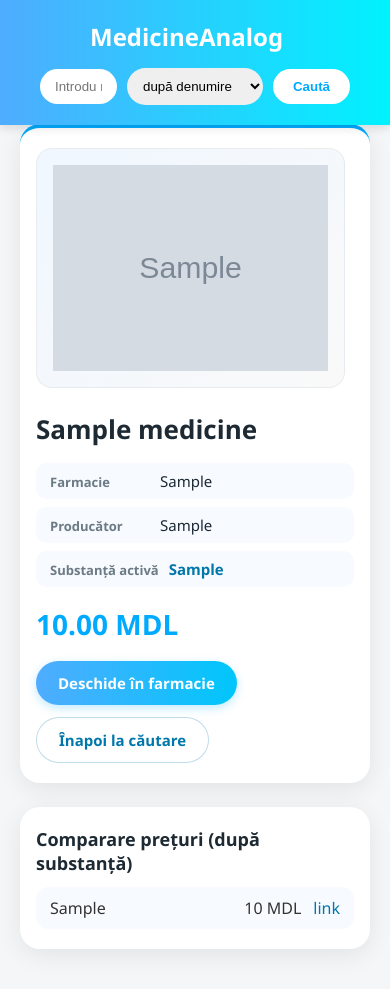
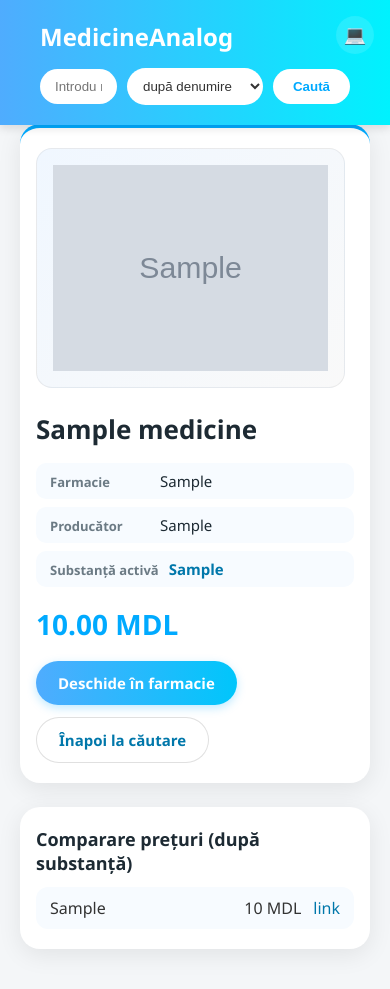
Before and after one commit to CapsamunStepan/MedicineAnalog, a Django app: page /medicine/1/ in a window 390 px wide. Run offline with Django 5.2, Linux system fonts and the light colour scheme; tables that the repository leaves empty hold one stand-in row (values such as "Sample post"); grey boxes marked "Sample" are stand-in pictures.

Commit message:
feat: add dark theme

```diff
--- a/meds/static/meds/css/styles.css
+++ b/meds/static/meds/css/styles.css
@@ -1,18 +1,119 @@
-/* Сброс стилей для кросс-браузерности */
+/* ===== CSS Variables (Light theme) ===== */
+:root {
+    --bg: #f4f6f8;
+    --text: #333;
+    --text-heading: #1d2a33;
+    --text-secondary: #2f3f4a;
+    --text-muted: #6b7a84;
+    --text-dim: #56636c;
+    --text-card: #40525d;
+
+    --surface: #fff;
+    --surface-alt: #f7fbff;
+    --surface-hover: #f3fbff;
+    --surface-img: #f9f9f9;
+
+    --border: rgba(0, 0, 0, 0.06);
+    --border-light: rgba(0, 0, 0, 0.04);
+    --border-medium: rgba(0, 0, 0, 0.08);
+    --border-strong: rgba(0, 0, 0, 0.12);
+
+    --shadow-sm: 0 2px 6px rgba(0, 0, 0, 0.06);
+    --shadow-md: 0 4px 12px rgba(0, 0, 0, 0.06);
+    --shadow-lg: 0 6px 20px rgba(0, 0, 0, 0.06);
+    --shadow-card: 0 4px 12px rgba(0, 0, 0, 0.1);
+    --shadow-card-hover: 0 12px 24px rgba(0, 0, 0, 0.15);
+    --shadow-dropdown: 0 12px 30px rgba(0, 0, 0, 0.14);
+
+    --accent: #00aaff;
+    --accent-dark: #0077aa;
+    --accent-gradient: linear-gradient(90deg, #4facfe, #00f2fe);
+    --accent-gradient-btn: linear-gradient(90deg, #4facfe, #00c6fb);
+    --accent-shadow: rgba(0, 170, 255, 0.25);
+    --accent-shadow-strong: rgba(0, 170, 255, 0.35);
+    --accent-bg: #e6f7ff;
+    --accent-bg-soft: #f0f7ff;
+
+    --hero-gradient: linear-gradient(135deg, rgba(79, 172, 254, 0.18), rgba(0, 242, 254, 0.12));
+    --tip-bg: rgba(255, 255, 255, 0.85);
+    --tab-count-bg: rgba(0, 0, 0, 0.08);
+
+    --img-gradient: linear-gradient(135deg, #f0f7ff, #f9f9f9);
+
+    --header-bg: linear-gradient(90deg, #4facfe, #00f2fe);
+    --header-input-bg: #fff;
+    --header-input-color: #333;
+    --header-btn-bg: #fff;
+    --header-btn-color: #00aaff;
+    --header-btn-hover: #e6f7ff;
+}
+
+/* ===== Dark theme ===== */
+[data-theme="dark"] {
+    --bg: #0f1318;
+    --text: #d4dae0;
+    --text-heading: #e8ecf0;
+    --text-secondary: #b0bcc6;
+    --text-muted: #7a8a96;
+    --text-dim: #6a7a86;
+    --text-card: #9aacb8;
+
+    --surface: #1a2028;
+    --surface-alt: #1e2630;
+    --surface-hover: #242e38;
+    --surface-img: #1e2630;
+
+    --border: rgba(255, 255, 255, 0.06);
+    --border-light: rgba(255, 255, 255, 0.04);
+    --border-medium: rgba(255, 255, 255, 0.08);
+    --border-strong: rgba(255, 255, 255, 0.12);
+
+    --shadow-sm: 0 2px 6px rgba(0, 0, 0, 0.2);
+    --shadow-md: 0 4px 12px rgba(0, 0, 0, 0.25);
+    --shadow-lg: 0 6px 20px rgba(0, 0, 0, 0.3);
+    --shadow-card: 0 4px 12px rgba(0, 0, 0, 0.3);
+    --shadow-card-hover: 0 12px 24px rgba(0, 0, 0, 0.4);
+    --shadow-dropdown: 0 12px 30px rgba(0, 0, 0, 0.4);
+
+    --accent: #3db8ff;
+    --accent-dark: #6ccfff;
+    --accent-gradient: linear-gradient(90deg, #2a8fd4, #00b8d4);
+    --accent-gradient-btn: linear-gradient(90deg, #2a8fd4, #009ec4);
+    --accent-shadow: rgba(0, 140, 220, 0.3);
+    --accent-shadow-strong: rgba(0, 140, 220, 0.45);
+    --accent-bg: rgba(0, 170, 255, 0.12);
+    --accent-bg-soft: rgba(0, 170, 255, 0.06);
+
+    --hero-gradient: linear-gradient(135deg, rgba(42, 143, 212, 0.15), rgba(0, 184, 212, 0.08));
+    --tip-bg: rgba(30, 38, 48, 0.9);
+    --tab-count-bg: rgba(255, 255, 255, 0.08);
+
+    --img-gradient: linear-gradient(135deg, #1e2630, #242e38);
+
+    --header-bg: linear-gradient(90deg, #1a3a5c, #143040);
+    --header-input-bg: #1a2028;
+    --header-input-color: #d4dae0;
+    --header-btn-bg: rgba(255, 255, 255, 0.1);
+    --header-btn-color: #6ccfff;
+    --header-btn-hover: rgba(255, 255, 255, 0.15);
+}
+
+/* ===== Reset ===== */
 * {
     margin: 0;
     padding: 0;
     box-sizing: border-box;
 }
 
-/* Основной фон и шрифт */
 body {
     font-family: 'Segoe UI', Tahoma, Geneva, Verdana, sans-serif;
-    background-color: #f4f6f8;
-    color: #333;
-    padding-top: 100px; /* чтобы контент не залезал под header */
+    background-color: var(--bg);
+    color: var(--text);
+    padding-top: 100px;
+    transition: background-color 0.3s, color 0.3s;
 }
 
+/* ===== Hero ===== */
 .hero {
     padding: 10px 20px 0 20px;
 }
@@ -134,32 +232,57 @@ header .search-form input {
     border: none;
     width: 500px;
     outline: none;
+    background: var(--header-input-bg);
+    color: var(--header-input-color);
 }
 
 header .search-form button {
     padding: 10px 20px;
     border-radius: 30px;
     border: none;
-    background-color: white;
-    color: #00aaff;
+    background-color: var(--header-btn-bg);
+    color: var(--header-btn-color);
     cursor: pointer;
     transition: all 0.3s ease;
     font-weight: bold;
 }
 
 header .search-form button:hover {
-    background-color: #e6f7ff;
+    background-color: var(--header-btn-hover);
 }
 
+/* ===== Theme toggle ===== */
+.theme-toggle {
+    margin-left: auto;
+    flex-shrink: 0;
+    background: rgba(255, 255, 255, 0.12);
+    border: none;
+    border-radius: 999px;
+    width: 38px;
+    height: 38px;
+    display: flex;
+    align-items: center;
+    justify-content: center;
+    font-size: 18px;
+    line-height: 1;
+    cursor: pointer;
+    transition: background 0.2s;
+}
+
+.theme-toggle:hover {
+    background: rgba(255, 255, 255, 0.22);
+}
+
+/* ===== Suggestions dropdown ===== */
 .suggestions {
     position: absolute;
     top: 52px;
     left: 0;
     width: 100%;
-    background: white;
+    background: var(--surface);
     border-radius: 16px;
-    border: 1px solid rgba(0, 0, 0, 0.08);
-    box-shadow: 0 12px 30px rgba(0, 0, 0, 0.14);
+    border: 1px solid var(--border-medium);
+    box-shadow: var(--shadow-dropdown);
     overflow: hidden;
     z-index: 2000;
 }
@@ -273,8 +397,11 @@ header .search-form button:hover {
     border-radius: 30px;
     border: none;
     outline: none;
+    background: var(--header-input-bg);
+    color: var(--header-input-color);
 }
 
+/* ===== Chips ===== */
 .analog-chips {
     display: flex;
     gap: 10px;
@@ -405,37 +533,37 @@ header .search-form button:hover {
     display: inline-block;
     padding: 12px 22px;
     border-radius: 999px;
-    background: linear-gradient(90deg, #4facfe, #00c6fb);
+    background: var(--accent-gradient-btn);
     color: white;
     text-decoration: none;
     font-weight: 600;
     font-size: 15px;
     transition: transform 0.2s, box-shadow 0.2s;
-    box-shadow: 0 3px 10px rgba(0, 170, 255, 0.25);
+    box-shadow: 0 3px 10px var(--accent-shadow);
 }
 
 .btn:hover {
     transform: translateY(-2px);
-    box-shadow: 0 6px 16px rgba(0, 170, 255, 0.35);
+    box-shadow: 0 6px 16px var(--accent-shadow-strong);
 }
 
 .btn.secondary {
-    background: white;
-    color: #0077aa;
-    border: 1.5px solid rgba(0, 119, 170, 0.25);
+    background: var(--surface);
+    color: var(--accent-dark);
+    border: 1.5px solid var(--border-strong);
     box-shadow: none;
 }
 
 .btn.secondary:hover {
-    background: #f0f7ff;
+    background: var(--accent-bg-soft);
     transform: translateY(-2px);
-    box-shadow: 0 4px 12px rgba(0, 0, 0, 0.06);
+    box-shadow: var(--shadow-md);
 }
 
 .detail-subtitle {
     font-size: 18px;
     margin-bottom: 12px;
-    color: #1d2a33;
+    color: var(--text-heading);
 }
 
 .price-compare {
@@ -777,4 +901,15 @@ header .search-form button:hover {
     .medicine-grid {
         padding: 0 10px 30px 10px;
     }
+
+    .theme-toggle {
+        position: absolute;
+        top: 16px;
+        right: 16px;
+        margin-left: 0;
+    }
+
+    .logo a {
+        margin: 0;
+    }
 }
--- /dev/null
+++ b/meds/static/meds/js/theme.js
@@ -0,0 +1,41 @@
+(() => {
+  const STORAGE_KEY = "ma-theme";
+  const CYCLE = ["light", "dark", "system"];
+  const ICONS = { light: "\u2600\uFE0F", dark: "\uD83C\uDF19", system: "\uD83D\uDCBB" };
+  const TITLES = { light: "Светлая тема", dark: "Тёмная тема", system: "Как в системе" };
+
+  function getPreferred() {
+    return localStorage.getItem(STORAGE_KEY) || "system";
+  }
+
+  function resolveTheme(mode) {
+    if (mode === "system") {
+      return window.matchMedia("(prefers-color-scheme: dark)").matches ? "dark" : "light";
+    }
+    return mode;
+  }
+
+  function apply(mode) {
+    document.documentElement.setAttribute("data-theme", resolveTheme(mode));
+    document.querySelectorAll(".theme-toggle").forEach((btn) => {
+      btn.innerHTML = ICONS[mode];
+      btn.title = TITLES[mode];
+      btn.dataset.mode = mode;
+    });
+  }
+
+  apply(getPreferred());
+
+  window.matchMedia("(prefers-color-scheme: dark)").addEventListener("change", () => {
+    if (getPreferred() === "system") apply("system");
+  });
+
+  document.addEventListener("click", (e) => {
+    const btn = e.target.closest(".theme-toggle");
+    if (!btn) return;
+    const current = getPreferred();
+    const next = CYCLE[(CYCLE.indexOf(current) + 1) % CYCLE.length];
+    localStorage.setItem(STORAGE_KEY, next);
+    apply(next);
+  });
+})();
--- a/meds/templates/meds/medicine_detail.html
+++ b/meds/templates/meds/medicine_detail.html
@@ -5,6 +5,11 @@
     <meta charset="UTF-8">
     <title>{{ medicine.title }} — MedicineAnalog</title>
     <link rel="stylesheet" href="{% static 'meds/css/styles.css' %}">
+    <script>
+        (function(){var t=localStorage.getItem("ma-theme")||"system";
+        var r=t==="system"?window.matchMedia("(prefers-color-scheme:dark)").matches?"dark":"light":t;
+        document.documentElement.setAttribute("data-theme",r);})();
+    </script>
 </head>
 <body>
 <header>
@@ -23,6 +28,7 @@
         </label>
         <button type="submit">Caută</button>
     </form>
+    <button class="theme-toggle" title="Сменить тему"></button>
 </header>
 
 <main class="detail-container">
@@ -110,6 +116,7 @@
     {% endif %}
 </main>
 
+<script src="{% static 'meds/js/theme.js' %}"></script>
 <script src="{% static 'meds/js/search_suggest.js' %}"></script>
 </body>
 </html>
```
Also changed, not shown: other parts of meds/static/meds/css/styles.css (+75 -80 lines), meds/templates/meds/analogs.html (+7 -0 lines), meds/templates/meds/home.html (+7 -0 lines).
